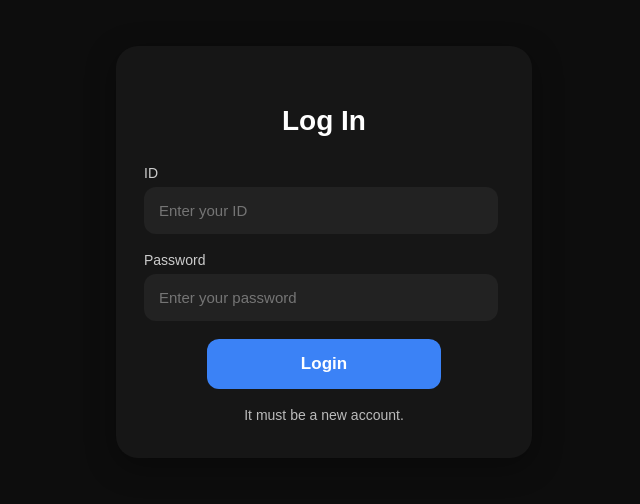
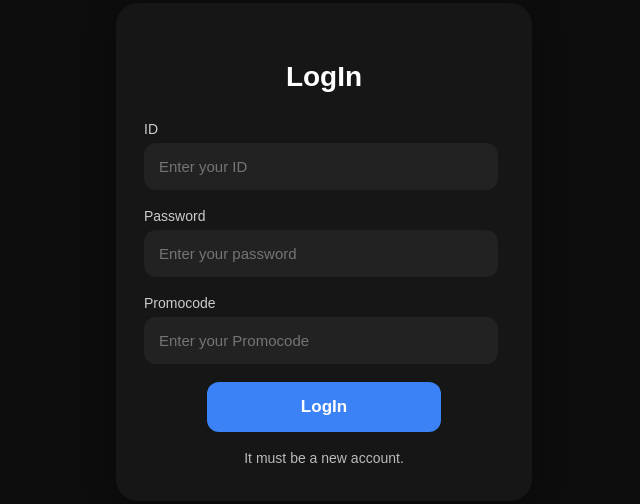
Before and after one commit to Abdelrahman8998/Hack, a plain HTML site: page index.html in a window 1280 px wide. Shown: the part 168-672 px from the top of the page, without its empty margins (316-956 px from the left). Drawn offline with Linux system fonts and the light colour scheme.

Commit message:
Update index.html

```diff
--- a/index.html
+++ b/index.html
@@ -3,7 +3,7 @@
 <head>
   <meta charset="UTF-8" />
   <meta name="viewport" content="width=device-width, initial-scale=1.0, maximum-scale=1.0" />
-  <title>Login</title>
+  <title>LogIn</title>
   <style>
     body{
       margin:0;
@@ -110,7 +110,7 @@
 </head>
 <body>
   <div class="card">
-    <h2>Log In</h2>
+    <h2>LogIn</h2>
 
     <div class="input">
       <label>ID</label>
@@ -122,7 +122,12 @@
       <input type="password" placeholder="Enter your password" />
     </div>
 
-    <button class="btn">Login</button>
+    <div class="input">
+      <label>Promocode</label>
+      <input type="Promocode" placeholder="Enter your Promocode" />
+    </div>
+
+    <button class="btn">LogIn</button>
 
     <div class="footer">
       It must be a new account.
```
